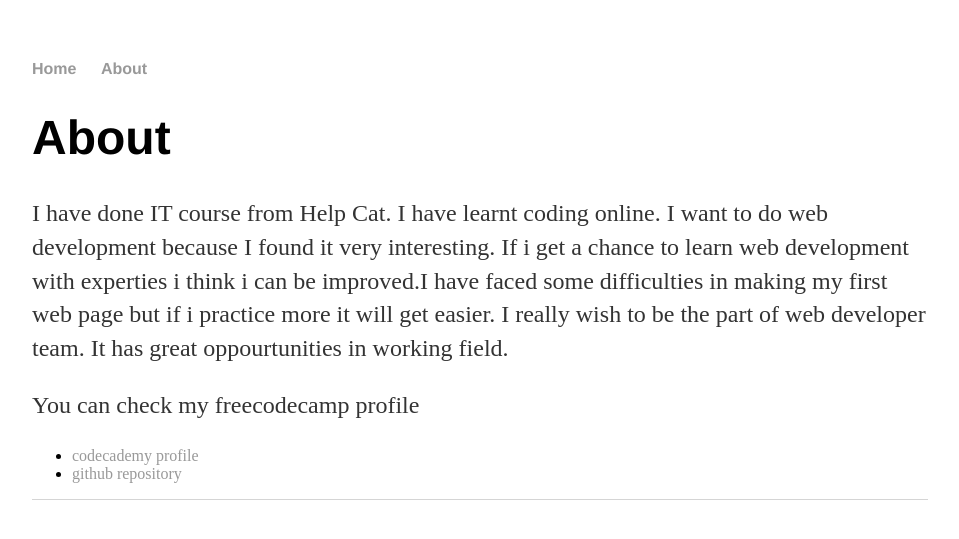
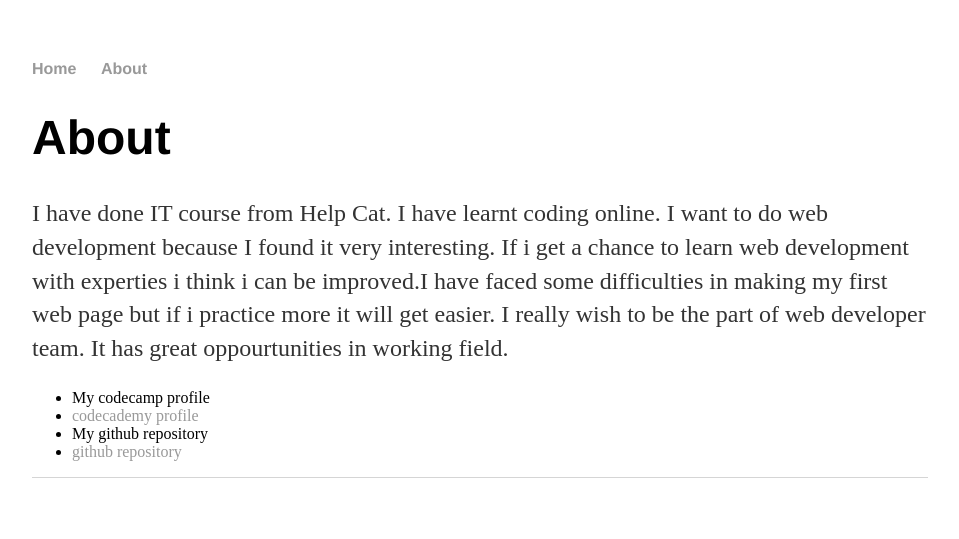
Before and after one commit to IqraAsif/iqraAsif.github.io, a Jekyll site: the page built from about/index.html, in a window 1280 px wide. Shown: the top 539 px of the page, without its empty margins (160-1119 px from the left). Built offline with Jekyll 4.4.1, drawn with Linux system fonts in a browser that asks for light colours.

Commit message:
Update index.html

```diff
--- a/about/index.html
+++ b/about/index.html
@@ -8,9 +8,11 @@ title: About Iqra Asif
 If i get a chance to learn web development with experties i think i can be improved.I have faced some difficulties in making my first
 web page but if i practice more it will get easier. I really wish to be the part of web developer team. It has great oppourtunities in
 working field. </p>
-<p>You can check my freecodecamp profile </p>
 <ul class="contacts">
+  <li> My codecamp profile</li>
 <li><a href="https://www.codecademy.com/iqraasifhashmi">codecademy profile</a></li>
+  <li> My github repository </li>
 <li><a href="https://github.com/IqraAsif">github repository</a></li>
+
 </ul>
 </div>
```
